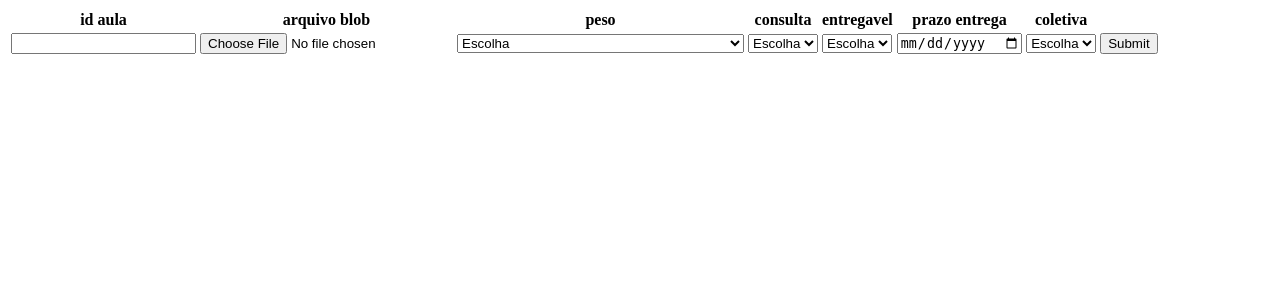
After one commit to marcos06k/Educ, a PHP site: page /src/prof_atividade.html in a window 1280 px wide. The commit adds this page. Shown: the top 300 px of the page. Run offline with PHP 8.4, Linux system fonts and the light colour scheme.

Commit message:
criado os arquivos para inserção de atividades e conteudo assincronos. Realizado a parte de inserção de atividades e alinhado com aula_ativida- de no BD.

```diff
--- a/src/backend/registrarAula.php
+++ b/src/backend/registrarAula.php
@@ -4,8 +4,9 @@ include('../conexao.php');
 session_start();
 
 //dados do login do user ativo
-$emailProfessor = $_SESSION['email_professor'];
+$emailProfessor = $_SESSION['email_professor,'];
 $senhaProfessor = $_SESSION['senha_professor'];
+
 
 $input_id_turma = $_POST['input_id_turma'];
 $nome_aula = $_POST['nome_aula'];
@@ -30,4 +31,5 @@ for ($i=0; $i < $quantidade_turmaAluno; $i++) {
     $id_turma_aluno = mysqli_fetch_row($query_turma_aluno);
     $query_turma_aluno_aula = mysqli_query($banco, "insert into turma_aluno_aula values (null, '$id_turma_aluno[0]', '$id_ultima_aula_cadastrada');");
 }
+
 ?>
--- a/src/backend/turmaAluno.php
+++ b/src/backend/turmaAluno.php
@@ -11,4 +11,6 @@ $id_aluno = $_POST['id_aluno'];
 
 
 $sql_adicionarAlunoTurma = mysqli_query($banco, "insert into turma_aluno values (null, '$id_turma', '$id_aluno');");
+
+
 ?>
--- /dev/null
+++ b/src/prof_atividade.html
@@ -0,0 +1,65 @@
+<!DOCTYPE html>
+<html lang="pt-br">
+<head>
+    <meta charset="UTF-8">
+    <meta name="viewport" content="width=device-width, initial-scale=1.0">
+    <title>Criar atividade</title>
+</head>
+<body>
+    <form method="post" action="backend/professor_atividade.php" enctype="multipart/form-data">
+        <table>
+            <tr>
+                <th>id aula</th>
+                <th>arquivo blob</th>
+                <th>peso</th>
+                <th>consulta</th>
+                <th>entregavel</th>
+                <th>prazo entrega</th>
+                <th>coletiva</th>
+            </tr>
+            <tr>
+                <td>
+                    <input type="number" name="id_aula" >
+                </td>
+                <td>
+                    <input type="file" name="arquivo" accept="arquivo/*">
+                </td>
+                <td>
+                    <select name="peso" >
+                        <option selected disabled>Escolha</option>
+                        <option value="atividade_avaliativa">Atividade Avaliativa - Prova</option>
+                        <option value="atividade_nao_avaliativa">Atividade Não Avaliativa - Atividade Dicadica</option>
+                    </select>
+                </td>
+                <td>
+                    <select name="consulta" >
+                        <option selected disabled>Escolha</option>
+                        <option value="sim">Sim</option>
+                        <option value="nao">Não</option>
+                    </select>
+                </td>
+                <td>
+                    <select name="entregavel" >
+                        <option selected disabled>Escolha</option>
+                        <option value="sim">Sim</option>
+                        <option value="nao">Não</option>
+                    </select>
+                </td>
+                <td>
+                    <input type="date" name="prazo_entrega" >
+                </td>
+                <td>
+                    <select name="coletiva" >
+                        <option selected disabled>Escolha</option>
+                        <option value="sim">Sim</option>
+                        <option value="nao">Não</option>
+                    </select>
+                </td>
+                <td>
+                    <input type="submit">
+                </td>
+            </tr>
+        </table>
+    </form>
+</body>
+</html>
```
Also changed, not shown: src/backend/professor_atividade.php (added, +55 -0 lines), src/files/atividades/teste01.txt (added), src/prof_assincrono_video.html (added).
